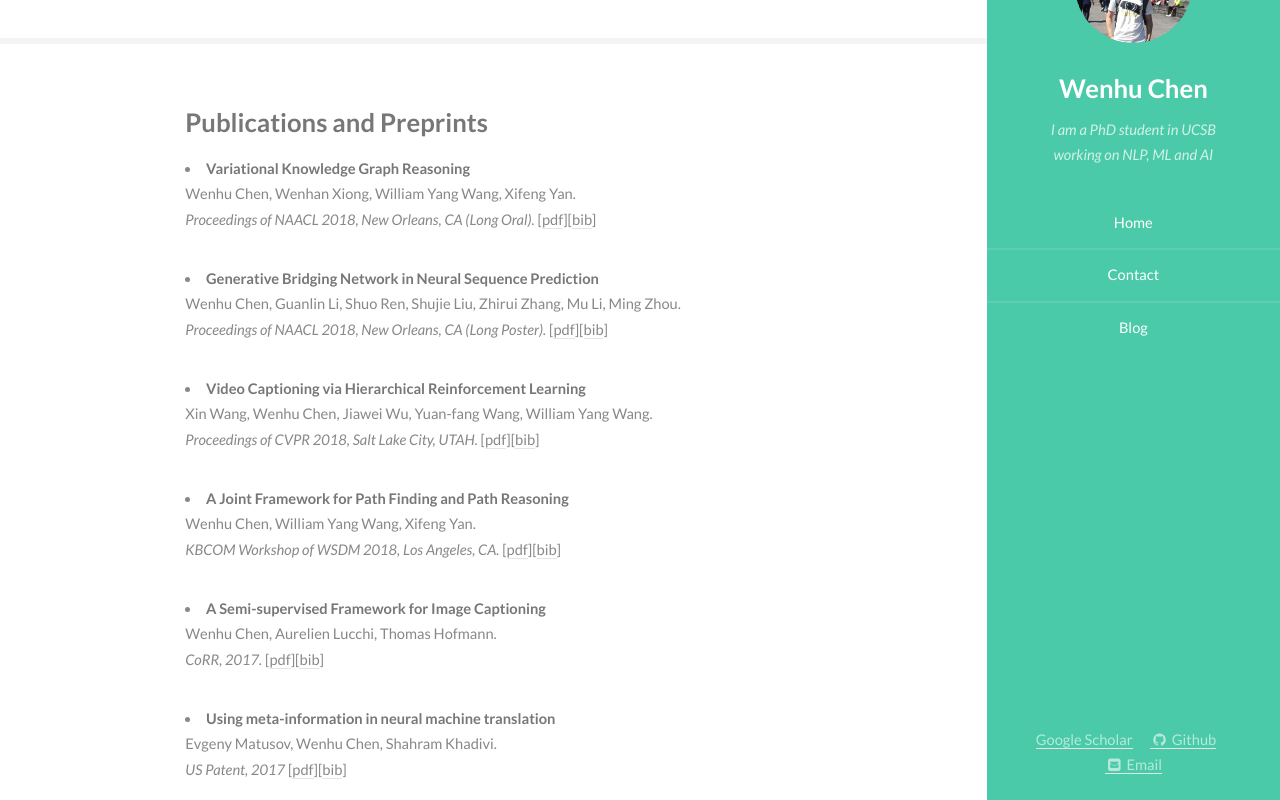
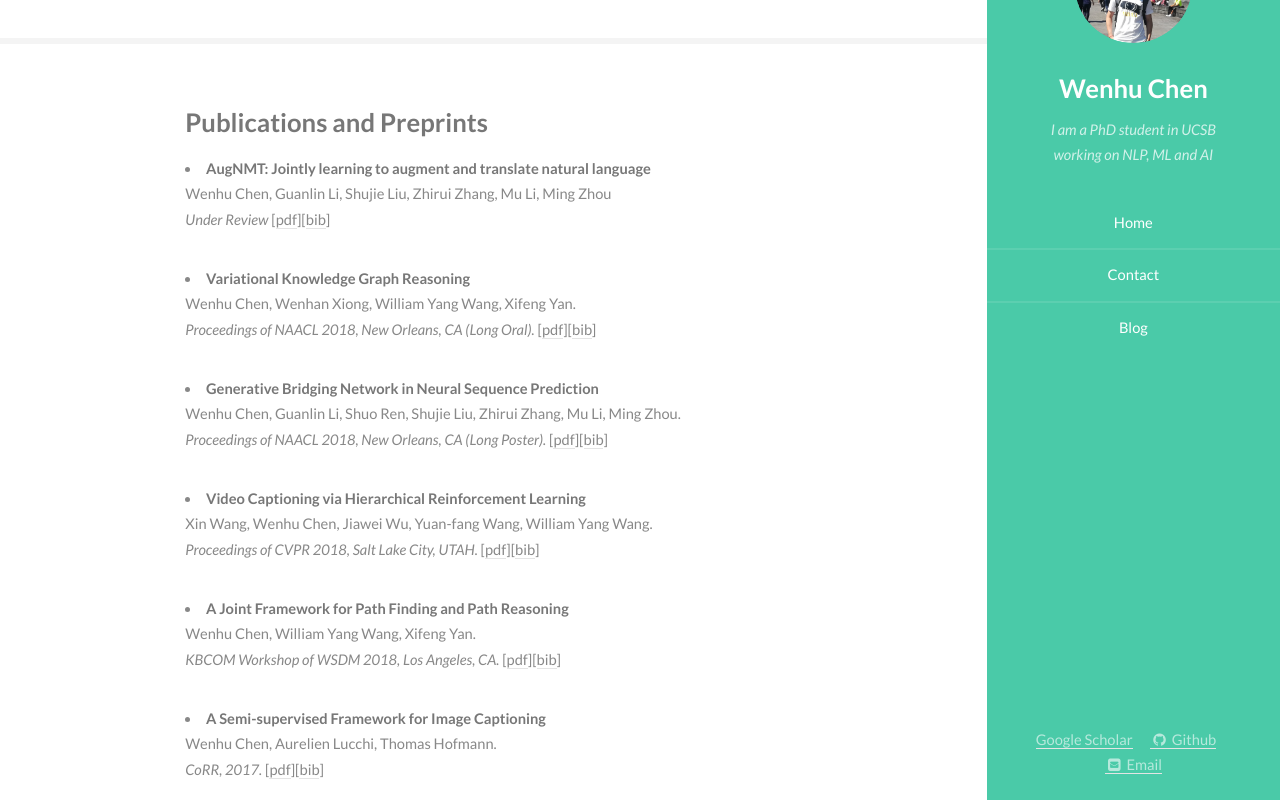
Before and after one commit to wenhuchen/wenhuchen.github.io, a Jekyll site: the page built from index.html, in a window 1280 px wide and 900 px high, scrolled down 1547 px, cut to the strip 100-900 px from the top of the window. Built offline with Jekyll 4.4.1, drawn with Linux system fonts in a browser that asks for light colours.

Commit message:
add one new paper

```diff
--- a/index.html
+++ b/index.html
@@ -92,6 +92,10 @@ th,td {
     <section id="three">
         <div class="container">
             <h3>Publications and Preprints</h3>
+<li><strong> AugNMT: Jointly learning to augment and translate natural language  <a span style="color: #009900;"></a></strong><br>
+        Wenhu Chen, Guanlin Li, Shujie Liu, Zhirui Zhang, Mu Li, Ming Zhou<br>
+        <em>Under Review</em> [<a href="">pdf</a>][<a href="">bib</a>]
+<p>
   <li><strong> Variational Knowledge Graph Reasoning <a span style="color: #009900;"></a></strong><br>
         Wenhu Chen, Wenhan Xiong, William Yang Wang, Xifeng Yan.<br>
         <em>Proceedings of NAACL 2018, New Orleans, CA (Long Oral).</em> [<a href="">pdf</a>][<a href="">bib</a>]
```
Also changed, not shown: 1 other file.
